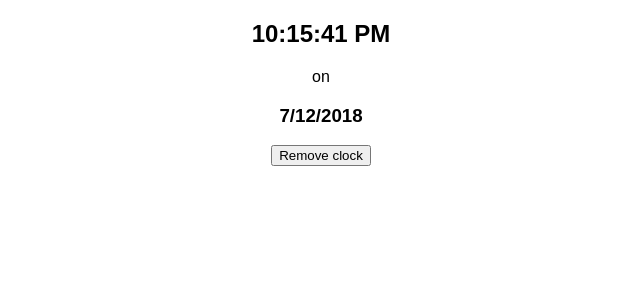
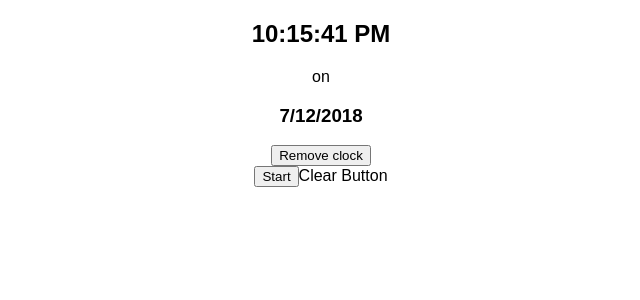
Before and after one commit to siirila/react-stopwatch, a React (Create React App) app: page / in a window 1280 px wide. Shown: the top 300 px of the page, without its empty margins (319-959 px from the left). Built offline with nearby package versions, Linux system fonts and the light colour scheme.

Commit message:
Add start-pause and clear button

```diff
--- a/src/App.js
+++ b/src/App.js
@@ -1,6 +1,8 @@
 import React, { Component } from 'react';
 import './App.css';
 import Clock from './Clock.js';
+import StartPauseButton from './StartPauseButton.js';
+import ClearButton from './ClearButton.js';
 
 
 let removeClock = false;
@@ -17,6 +19,9 @@ class App extends Component {
         { removeClock &&
           <button type="button" onClick={() => {removeClock = false; this.forceUpdate()}}>Add clock</button>
         }
+        <br />
+        <StartPauseButton />
+        <ClearButton />
       </div>
     );
   }
--- /dev/null
+++ b/src/ClearButton.js
@@ -0,0 +1,3 @@
+export default function ClearButton(props) {
+    return 'Clear Button';
+}
--- /dev/null
+++ b/src/StartPauseButton.js
@@ -0,0 +1,31 @@
+import React, { Component } from 'react';
+
+class StartPauseButton extends Component {
+    constructor() {
+        super();
+
+        this.state = {
+            isRunning: false
+        }
+
+        this.onClick = this.onClick.bind(this);
+    }
+
+    onClick() {
+        this.setState({
+            isRunning: !this.state.isRunning
+        });
+    }
+
+    render() {
+        let text = "Start";
+
+        if (this.state.isRunning) {
+            text = "Pause";
+        }
+
+        return <button type="button" onClick={this.onClick} >{text}</button>;
+    }
+}
+
+export default StartPauseButton;
```
Also changed, not shown: 1 other file (tests, documents, lock files or other folders).
